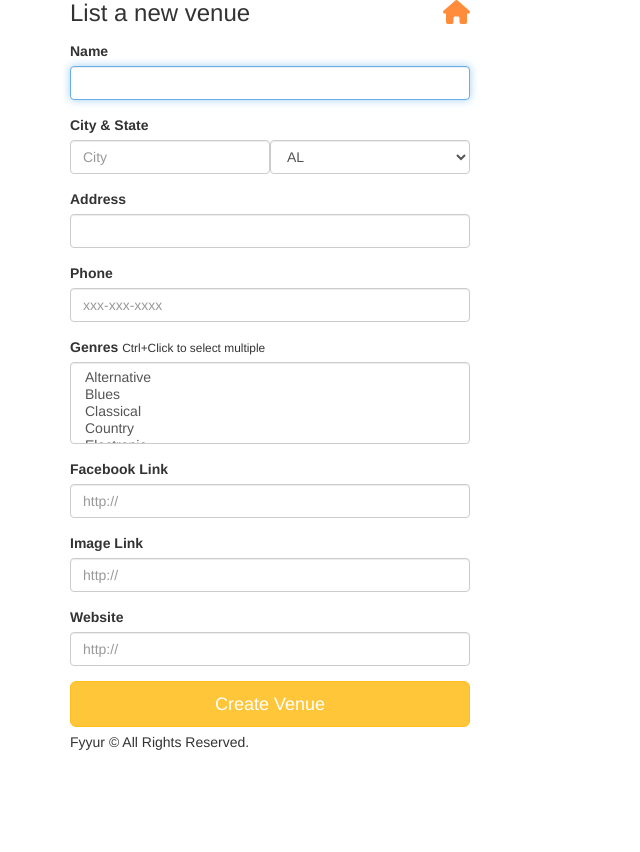
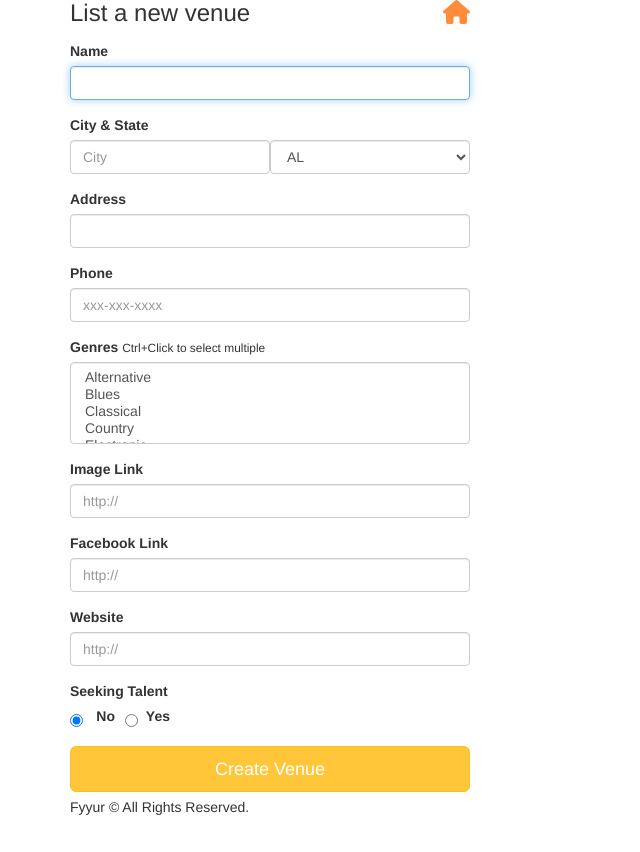
Before and after one commit to abdelrhman-arnos/FSND_fyyur, a Flask app: page /venues/create in a window 1280 px wide. Shown: the part 95-947 px from the top of the page, without its empty margins (0-640 px from the left). Before the commit the page ends 845 px from the top, so only its background shows below. Run offline with Flask 2, Linux system fonts and the light colour scheme; some libraries are stand-ins or nearby versions.

Commit message:
feat: add seeking talent for venue

```diff
--- a/app.py
+++ b/app.py
@@ -42,6 +42,8 @@ class Venue(db.Model):
     image_link = db.Column(db.String(500))
     facebook_link = db.Column(db.String(120))
     website = db.Column(db.String(120))
+    seeking_talent = db.Column(db.Boolean, nullable=False, default=False)
+    seeking_description = db.Column(db.String(500))
     show = db.relationship("Show", backref="venue_shows", cascade="all, delete", lazy='dynamic')
 
     def __repr__(self):
@@ -163,6 +165,7 @@ def create_venue_submission():
 
   try:
     data = request.get_json()
+    data['seeking_talent'] = True if data['seeking_talent'] == 'True' else False
     venue = Venue(**data)
     db.session.add(venue)
     db.session.commit()
--- a/config.py
+++ b/config.py
@@ -8,8 +8,6 @@ DEBUG = True
 
 # Connect to the database
 
-
-# TODO IMPLEMENT DATABASE URL
 SQLALCHEMY_DATABASE_URI = 'postgresql:///fyyur'
 
 SQLALCHEMY_TRACK_MODIFICATIONS = False
--- a/forms.py
+++ b/forms.py
@@ -1,7 +1,7 @@
 from datetime import datetime
 from flask_wtf import Form
-from wtforms import StringField, SelectField, SelectMultipleField, DateTimeField
-from wtforms.validators import DataRequired, AnyOf, URL
+from wtforms import StringField, SelectField, RadioField, TextAreaField, SelectMultipleField, DateTimeField
+from wtforms.validators import DataRequired, AnyOf, URL, Length
 
 #----------------------------------------------------------------------------#
 # Enums.
@@ -53,6 +53,18 @@ class VenueForm(Form):
     )
     city = StringField(
         'city', validators=[DataRequired()]
+    )
+    seeking_description = TextAreaField(
+        'seeking_description',
+        validators=[
+            Length(max=500, message='Max characters are %(max)d')
+        ]
+    )
+    seeking_talent = RadioField(
+        'seeking_talent',
+        coerce=int,
+        default=False,
+        choices=[(False,'No'),(True,'Yes')]
     )
     state = SelectField(
         'state', validators=[DataRequired()],
--- a/static/css/main.css
+++ b/static/css/main.css
@@ -221,3 +221,24 @@ button.delete {
 button.delete:hover {
   opacity: 1;
 }
+.list-radio-buttons {
+  padding-left: 0;
+  margin-bottom: 0;
+  list-style: none;
+  display: grid;
+  grid-template-columns: 4.5rem 4.5rem;
+  grid-column-gap: 1rem;
+}
+.list-radio-buttons > li {
+  display: flex;
+  justify-content: space-between;
+}
+textarea {
+  resize: vertical;
+  min-height: 5rem;
+}
+.venue-header {
+  display: flex;
+  align-items: center;
+  justify-content: space-between;
+}
--- a/static/js/script.js
+++ b/static/js/script.js
@@ -1,3 +1,20 @@
+const $seeking_description = document.getElementById('seeking_desc_wrapper');
+
+document
+  .querySelector('#seeking_talent input[value="True"]')
+  .addEventListener('change', function ({ target }) {
+    if (target.checked) $seeking_description.style.display = 'block';
+  });
+
+document
+  .querySelector('#seeking_talent input[value="False"]')
+  .addEventListener('change', function ({ target }) {
+    if (target.checked) {
+      $seeking_description.style.display = 'none';
+      document.getElementById('seeking_description').value = '';
+    }
+  });
+
 function redirection({ ok, url }) {
   return ok && location.replace(url);
 }
--- a/templates/forms/new_venue.html
+++ b/templates/forms/new_venue.html
@@ -38,16 +38,24 @@ block content %}
       commas') }}
     </div>
     <div class="form-group">
+      <label for="image_link">Image Link</label>
+      {{ form.image_link(class_ = 'form-control', placeholder='http://') }}
+    </div>
+    <div class="form-group">
       <label for="facebook_link">Facebook Link</label>
       {{ form.facebook_link(class_ = 'form-control', placeholder='http://') }}
     </div>
     <div class="form-group">
-      <label for="image_link">Image Link</label>
-      {{ form.image_link(class_ = 'form-control', placeholder='http://') }}
+      <label for="website">Website</label>
+      {{ form.website(class_ = 'form-control', placeholder='http://') }}
     </div>
     <div class="form-group">
-      <label for="website">Website</label>
-      {{ form.website(class_ = 'form-control', placeholder='http://') }}
+      <label for="seeking_talent">Seeking Talent</label>
+      {{ form.seeking_talent(class_ = 'list-radio-buttons') }}
+    </div>
+    <div class="form-group" id="seeking_desc_wrapper" style="display: none;">
+      <label for="seeking_description">Seeking Description</label>
+      {{ form.seeking_description(class_ = 'form-control') }}
     </div>
     <input
       type="submit"
```
Also changed, not shown: migrations/versions/34a95c92df0d_add_seeking_inputs_to_venues.py (added, +34 -0 lines), templates/pages/show_venue.html (+11 -10 lines).
